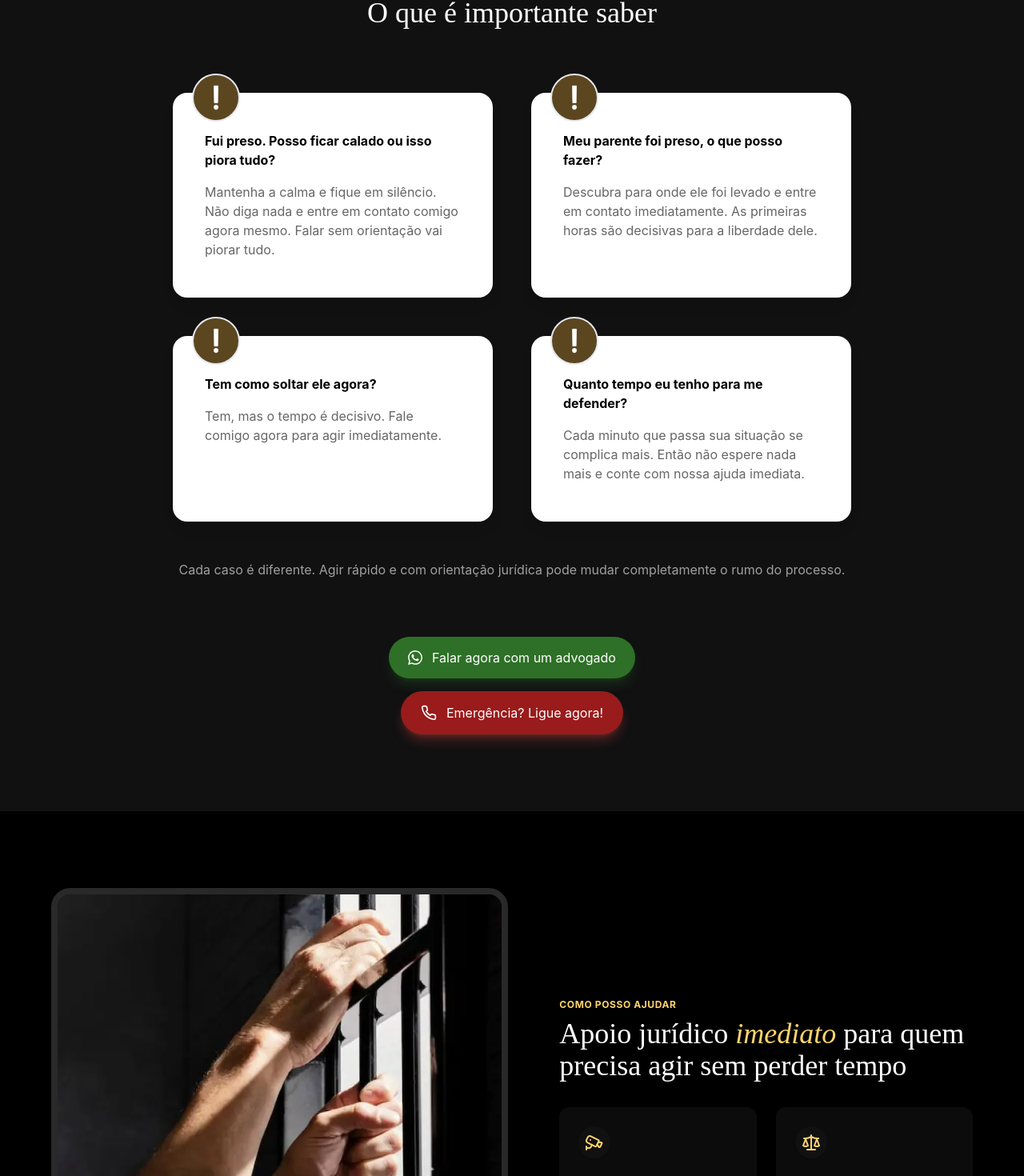
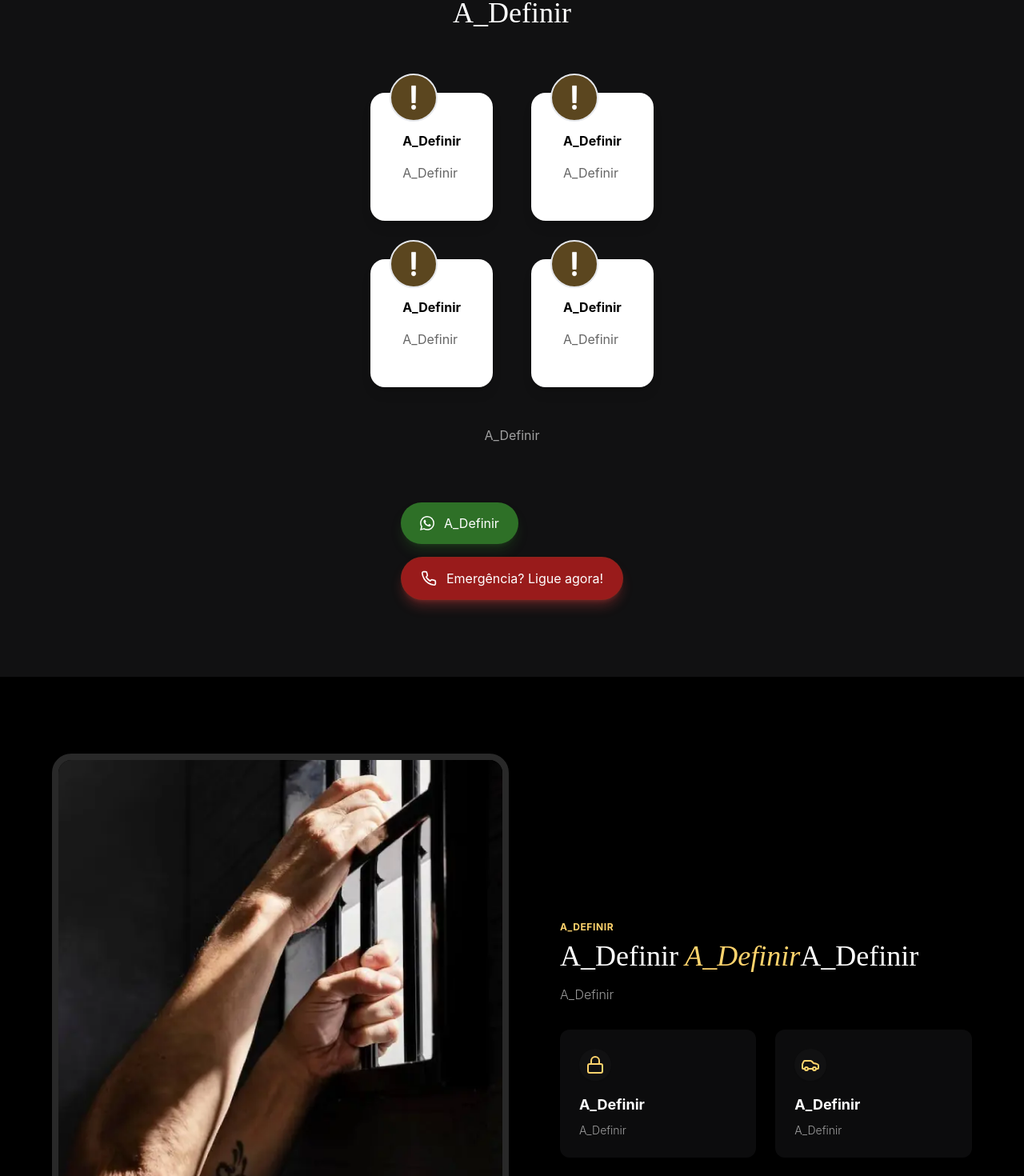
Before and after one commit to Paper-Street-Softwares/Template-Unico, a React (Vite) app: page /#home in a window 1280 px wide. Shown: the part 1317-2787 px from the top of the page at 80% size. Built offline with nearby package versions, Linux system fonts and the light colour scheme.

Commit message:
fix: Reseta

```diff
--- a/index.html
+++ b/index.html
@@ -6,35 +6,9 @@
 
     <link rel="stylesheet" href="./src/index.css" />
 
-    <title>Advogado Criminalista em Sobradinho RS | Dr. Maurício Batista</title>
-    <meta
-      name="description"
-      content="Advogado criminalista em Sobradinho RS, com atuação em flagrante, audiência de custódia, Tribunal do Júri e processos criminais. Atendimento técnico, estratégico e humanizado."
-    />
-    <meta
-      name="keywords"
-      content="Advogado Criminalista Sobradinho RS,
-Direito Penal Sobradinho RS,
-Dr. Maurício Batista Advogado,
-Advogado Penal Sobradinho RS,
-Advogado Criminal RS,
-Tribunal do Júri Sobradinho RS,
-Audiência de Custódia Advogado,
-Prisão em Flagrante Advogado RS,
-Defesa Criminal Sobradinho,
-Processo Criminal RS,
-Advogado Criminalista Rio Grande do Sul,
-Escritório de Direito Penal RS,
-Advogado Criminalista Dr. Maurício Batista,
-Inquérito Policial Advogado,
-Advogado Penalista RS,
-Defesa em Processo Penal,
-Advogado para Prisão em Flagrante,
-Advogado Criminal Sobradinho,
-Direito Penal Rio Grande do Sul,
-Atuação Criminal Sobradinho RS.
-"
-    />
+    <title>A_Definir</title>
+    <meta name="description" content="A_Definir" />
+    <meta name="keywords" content="A_Definir" />
     <link
       rel="apple-touch-icon"
       sizes="57x57"
@@ -130,36 +104,18 @@ Atuação Criminal Sobradinho RS.
     <meta name="msapplication-TileColor" content="#ffffff" />
     <!-- Meta tags -->
     <!-- Meta tags Open Graph (OG) para WhatsApp e Facebook -->
-    <meta
-      property="og:title"
-      content="Advogado Criminalista em Sobradinho RS | Dr. Maurício Batista"
-    />
-    <meta
-      property="og:description"
-      content="Advogado criminalista em Sobradinho RS, com atuação em flagrante, audiência de custódia, Tribunal do Júri e processos criminais. Atendimento técnico, estratégico e humanizado."
-    />
-    <meta
-      property="og:image"
-      content="https://www.mauriciobatista.adv.br/previewIcon.png"
-    />
-    <meta property="og:url" content="https://www.mauriciobatista.adv.br/" />
+    <meta property="og:title" content="A_Definir" />
+    <meta property="og:description" content="A_Definir" />
+    <meta property="og:image" content="https://A_Definir/previewIcon.png" />
+    <meta property="og:url" content="https://A_Definir/" />
     <meta property="og:type" content="website" />
 
     <!-- Meta tags do Twitter (opcional, mas recomendável) -->
     <meta name="twitter:card" content="summary_large_image" />
-    <meta
-      name="twitter:title"
-      content="Advogado Criminalista em Sobradinho RS | Dr. Maurício Batista"
-    />
-    <meta
-      name="twitter:description"
-      content="Advogado criminalista em Sobradinho RS, com atuação em flagrante, audiência de custódia, Tribunal do Júri e processos criminais. Atendimento técnico, estratégico e humanizado."
-    />
-    <meta
-      name="twitter:image"
-      content="https://www.mauriciobatista.adv.br/previewIcon.png"
-    />
-    <meta name="twitter:url" content="https://www.mauriciobatista.adv.br/" />
+    <meta name="twitter:title" content="A_Definir" />
+    <meta name="twitter:description" content="A_Definir" />
+    <meta name="twitter:image" content="https://A_Definir/previewIcon.png" />
+    <meta name="twitter:url" content="https://A_Definir/" />
   </head>
   <body>
     <div id="root"></div>
--- a/src/content/content.jsx
+++ b/src/content/content.jsx
@@ -1,6 +1,7 @@
 import logo from '../assets/imgs/logo/logo.webp'
 import heroDefaultImg from '../assets/imgs/hero/lawHero.webp'
 import heroDefaultMobileImg from '../assets/imgs/hero/lawHeroMobile.webp'
+
 import imgFeatures from '../assets/imgs/features/imgServices.webp'
 
 import aboutImg from '../assets/imgs/about/aboutImg.webp'
@@ -23,11 +24,6 @@ import {
   Car,
   HandCoins,
   Check,
-  Camera,
-  CameraIcon,
-  CameraOff,
-  SwitchCamera,
-  Cctv,
 } from 'lucide-react'
 import { Users } from 'lucide-react'
 import { FileText } from 'lucide-react'
@@ -35,14 +31,14 @@ import { FileText } from 'lucide-react'
 const currentYear = new Date().getFullYear()
 
 export const infos = {
-  name: 'Dr. Maurício Batista',
+  name: 'A_Definir',
   email: 'contato', // Email desejado pelo cliente
   emailSecundario: 'A_Definir', // Email desejado pelo cliente
-  domain: 'mauriciobatista.adv.br', // Sem "www"
+  domain: 'A_Definir', // Sem "www"
   phone: {
-    ddd: '51',
-    firstPart: '99803', // Apenas os 5 primeiros números (incluindo o 9)
-    secondPart: '4276', // Apenas os 4 últimos números
+    ddd: '00',
+    firstPart: '00000', // Apenas os 5 primeiros números (incluindo o 9)
+    secondPart: '0000', // Apenas os 4 últimos números
   },
   phoneSecundario: {
     ddd: 'A_Definir',
@@ -57,7 +53,10 @@ export const infos = {
   endereco: (
     <div>
       {/* <p>Endereço:</p> */}
-      <p>Sobradinho - RS</p>
+      <p>A_Definir,</p>
+      <p>A_Definir,</p>
+      <p>A_Definir,</p>
+      <p>A_Definir</p>
     </div>
   ),
   enderecoSecundario: (
@@ -82,7 +81,7 @@ export const infos = {
   tiktokProfile: '',
 
   whatsappDefaultMessage:
-    'Olá! Preciso da ajuda urgente de um advogado criminalista. Pode me ajudar?',
+    'Olá! Vim através do site de vocês e gostaria de tirar umas dúvidas.',
   whatsChatDefaultMessage:
     'Gostaria de falar conosco agora mesmo? Clque abaixo 👇',
   slogan: '',
@@ -103,22 +102,22 @@ const content = {
         'Início',
         'Serviços',
         'Sobre',
-        'Perguntas',
+        // 'Perguntas',
         // 'Blog',
         // 'Mapa',
       ],
-      menuId: ['home', 'feature', 'about', 'faq'],
+      menuId: ['home', 'feature', 'about'],
       ariaLabel: 'Botão de Contato',
       ctaButtonText: 'Contato',
       ctaButtonTextResponsive: 'Contato',
     },
     hero: {
-      miniTag: 'Plantão 24h - atendimento imediato',
+      miniTag: 'A_Definir',
       title: (
         <h1>
-          Advogado{' '}
+          A_Definir{' '}
           <span className="destaque relative italic font-light">
-            Criminalista
+            A_Definir
             <span>
               <svg
                 className="hero-underline absolute bottom-2 left-0 w-full h-3 text-accent/30 hidden desktop1:flex"
@@ -145,28 +144,23 @@ const content = {
                 />
               </svg>
             </span>
-          </span>{' '}
-          em Sobradinho
+          </span>
+          ?
         </h1>
       ),
-      subtitle: (
-        <p>
-          Atuação <strong className="text-primaryLight">URGENTE</strong> em
-          casos de prisão em flagrante, audiência de custódia, Habeas Corpus,
-          liberdade provisória e medidas emergenciais.{' '}
-        </p>
-      ),
+      subtitle: <p>A_Definir</p>,
       heroDefaultImage: heroDefaultImg, // img da pessoa mobile
       heroDefaulMobiletImg: heroDefaultMobileImg,
+
       alt: 'Imagem ilustrativa da Seção Início',
       ctaButtonAriaLabel:
         'Botão para chamada de ação para contato pelo whatsapp',
-      ctaButtonText: 'Seja atendido agora no WhatsApp',
+      ctaButtonText: 'Preciso de ajuda urgente',
       ctaButtonTextSecondary: 'A_Definir',
       obsHero: {
         icon: <LucideIdCard />,
         iconTwo: <LucideIdCard />,
-        text: 'Não espere nem mais um minuto, sua liberdade depende disso!',
+        text: 'A_Definir',
         textTwo: 'A_Definir',
       },
       secondaryCta: 'Contato',
@@ -191,51 +185,46 @@ const content = {
     },
     important: {
       miniTag: 'A_Definir',
-      title: 'O que é importante saber',
+      title: 'A_Definir',
       cards: {
         card1: {
-          title: 'Fui preso. Posso ficar calado ou isso piora tudo?',
-          paragraph:
-            'Mantenha a calma e fique em silêncio. Não diga nada e entre em contato comigo agora mesmo. Falar sem orientação vai piorar tudo.',
+          title: 'A_Definir',
+          paragraph: 'A_Definir',
         },
         card2: {
-          title: 'Meu parente foi preso, o que posso fazer?',
-          paragraph:
-            'Descubra para onde ele foi levado e entre em contato imediatamente. As primeiras horas são decisivas para a liberdade dele.',
+          title: 'A_Definir',
+          paragraph: 'A_Definir',
         },
         card3: {
-          title: 'Tem como soltar ele agora?',
-          paragraph:
-            'Tem, mas o tempo é decisivo. Fale comigo agora para agir imediatamente.',
+          title: 'A_Definir',
+          paragraph: 'A_Definir',
         },
         card4: {
-          title: 'Quanto tempo eu tenho para me defender?',
-          paragraph:
-            'Cada minuto que passa sua situação se complica mais. Então não espere nada mais e conte com nossa ajuda imediata.',
+          title: 'A_Definir',
+          paragraph: 'A_Definir',
         },
       },
-      fraseObs:
-        'Cada caso é diferente. Agir rápido e com orientação jurídica pode mudar completamente o rumo do processo.',
-      ctaButtonText: 'Falar agora com um advogado',
+      fraseObs: 'A_Definir',
+      ctaButtonText: 'A_Definir',
     },
     features: {
-      miniTag: 'COMO POSSO AJUDAR',
+      miniTag: 'A_Definir',
       title: (
         <h1>
-          Apoio jurídico
-          <span className="destaque italic font-light"> imediato</span> para
-          quem precisa agir sem perder tempo
+          A_Definir
+          <span className="destaque italic font-light"> A_Definir</span>
+          A_Definir
         </h1>
       ),
-      subtitle: '',
+      subtitle: 'A_Definir',
       imgFeatures: imgFeatures,
       alt: 'imagem representativa da Seção Serviços',
-      titleMessageFeature: 'Prisão não é o fim. ',
-      subtitleMessageFeature: 'Defesa imediata pode mudar tudo.',
+      titleMessageFeature: 'A_Definir',
+      subtitleMessageFeature: 'A_Definir',
       cards: {
         card1: {
-          title: 'Acompanhamento em Delegacia e Prisão em Flagrante',
-          subtitle: 'Advogado ao seu lado na delegacia e no flagrante.',
+          title: 'A_Definir',
+          subtitle: 'A_Definir',
           description: (
             <div>
               A_Definir
@@ -244,13 +233,13 @@ const content = {
               A_Definir
             </div>
           ),
-          icon: <Cctv />,
+          icon: <Lock />,
           buttonLabelModal: 'Fale Conosco',
           buttonLabel: 'Saiba Mais',
         },
         card2: {
-          title: 'Audiência de Custódia',
-          subtitle: 'Defesa para tentar garantir a liberdade já na audiência.',
+          title: 'A_Definir',
+          subtitle: 'A_Definir',
           description: (
             <div>
               A_Definir
@@ -259,13 +248,13 @@ const content = {
               A_Definir
             </div>
           ),
-          icon: <Scale />,
+          icon: <Car />,
           buttonLabelModal: 'Fale Conosco',
           buttonLabel: 'Saiba Mais',
         },
         card3: {
-          title: 'Tribunal do Júri',
-          subtitle: 'Atuação no julgamento que pode definir seu futuro.',
+          title: 'A_Definir',
+          subtitle: 'A_Definir',
           description: (
             <div>
               A_Definir <br />
@@ -273,14 +262,13 @@ const content = {
               A_Definir
             </div>
           ),
-          icon: <Gavel />,
+          icon: <HandCoins />,
           buttonLabelModal: 'Fale Conosco',
           buttonLabel: 'Saiba Mais',
         },
         card4: {
-          title: 'Inquérito e Processo Criminal',
-          subtitle:
-            'Assistência jurídica do início da investigação até o fim do processo.',
+          title: 'A_Definir',
+          subtitle: 'A_Definir',
           description: (
             <div>
               A_Definir
@@ -358,7 +346,7 @@ const content = {
           subtitle: 'A_Definir',
         },
       },
-      ctaButtonText: 'Receba orientação jurídica agora',
+      ctaButtonText: 'Recuperar minha paz ao dirigir',
     },
     maps: {
       minitag: 'A_Definir',
@@ -371,28 +359,22 @@ const content = {
         img: aboutImg,
         alt: 'Imagem ilustrativa da Seção Sobre',
       },
-      miniTag: 'QUEM É O DR. MAURÍCIO BATISTA',
+      miniTag: 'A_Definir',
       title: (
         <h1>
-          Referência em Direito
-          <span className="destaque italic font-light"> Penal</span>{' '}
+          A_Definir
+          <span className="destaque italic font-light"> A_Definir</span>{' '}
+          A_Definir
         </h1>
       ),
       SecondPartTitle: '',
-      subtitle:
-        'Atuação responsável, estratégica e humana nos momentos mais críticos',
+      subtitle: 'A_Definir',
       paragraph: (
         <div>
-          Desde cedo, Maurício Batista escolheu o Direito como caminho. Com
-          formação em Direito Penal e Criminologia pela PUCRS e atuação
-          exclusiva na área criminal, construiu sua trajetória unindo técnica,
-          prática real e responsabilidade em cada caso atendido.
+          A_Definir
           <br />
-          <br />A atuação é pautada pela escuta ativa, empatia e estratégia
-          defensiva sólida, com presença constante ao lado do cliente e de sua
-          família. Com sedes no Rio Grande do Sul e atuação em todo o país, o
-          escritório reúne uma equipe preparada para lidar com processos
-          criminais com seriedade, ética e atenção individual.
+          <br />
+          A_Definir
         </div>
       ),
 
@@ -411,7 +393,7 @@ const content = {
       paragraphModalCta: 'Entre em contato',
       titleModal: 'A_Definir',
       ctaButtonAriaLabel: 'Botão para entrar em contato',
-      ctaButtonText: 'Falar diretamente com o advogado',
+      ctaButtonText: 'Falar diretamente com a Dr. Marina',
       // aboutSocial: {
       //   img: {
       //     img: aboutSocialImg,
@@ -456,12 +438,12 @@ const content = {
     //   },
     // },
     steps: {
-      miniTag: 'COMO ATUAMOS NO SEU CASO CRIMINAL',
+      miniTag: 'A_Definir',
       title: (
         <h1>
-          Atuação
-          <span className="destaque italic font-light"> estratégica </span>
-          para proteger seus direitos e sua liberdade
+          A_Definir
+          <span className="destaque italic font-light"> A_Definir </span>
+          A_Definir
         </h1>
       ),
       subtitle: '',
@@ -470,40 +452,33 @@ const content = {
       cards: {
         card1: {
           stepNumber: 1,
-          cardTitle: 'Análise imediata da situação criminal',
-          cardDescription:
-            'Analisamos o que já aconteceu no caso, como prisão, flagrante, intimação ou investigação, identificando riscos, ilegalidades e as melhores medidas a serem tomadas desde o início.',
+          cardTitle: 'A_Definir',
+          cardDescription: 'A_Definir',
         },
         card2: {
           stepNumber: 2,
-          cardTitle: 'Medidas urgentes para reduzir riscos imediatos',
-          cardDescription:
-            'Com base na análise, adotamos as providências jurídicas cabíveis para tentar garantir a liberdade, evitar prisões desnecessárias e corrigir falhas que possam prejudicar o processo.',
+          cardTitle: 'A_Definir',
+          cardDescription: 'A_Definir',
         },
         card3: {
           stepNumber: 3,
-          cardTitle: 'Definição da melhor estratégia de defesa',
-          cardDescription:
-            'Traçamos uma estratégia clara para o caso, avaliando provas, depoimentos e possibilidades legais, sempre focando na proteção dos direitos e na redução de danos ao longo do processo.',
+          cardTitle: 'A_Definir',
+          cardDescription: 'A_Definir',
         },
         card4: {
           stepNumber: 4,
-          cardTitle: 'Acompanhamento próximo e comunicação clara',
-          cardDescription:
-            'Você e sua família acompanham cada etapa com explicações objetivas, prazos definidos e orientação constante, sabendo exatamente o que está sendo feito e o que esperar.',
+          cardTitle: 'A_Definir',
+          cardDescription: 'A_Definir',
         },
       },
-      ctaButtonText: 'Falar diretamente comigo',
+      ctaButtonText: 'A_Definir',
     },
     ctaSecondary: {
-      miniTag: 'Estamos de plantão',
-      title: <h1>Não espere mais para proteger sua liberdade</h1>,
+      miniTag: 'A_Definir',
+      title: <h1>A_Definir</h1>,
       subtitle: (
         <div>
-          <p className="mb-6 font-secondFont">
-            Cada decisão atrasada pode agravar o processo. Atuamos com rapidez,
-            estratégia e acompanhamento direto desde o primeiro momento.
-          </p>
+          <p className="mb-6 font-secondFont">A_Definir</p>
         </div>
       ),
       container: {
@@ -536,7 +511,7 @@ const content = {
       // titleDireita: (
       //   <h1 className="text-title5 my-3 font-mainFont">WhatsApp</h1>
       // ),
-      ctaButtonText: 'Converse agora com um advogado',
+      ctaButtonText: 'A_Definir',
       ctaButtonAriaLabel:
         'Botão para chamada de ação para contato pelo whatsapp',
     },
@@ -550,30 +525,25 @@ const content = {
     //   blogLink: 'mauromoncao.wordpress.com', //sem "https://"
     // },
     faq: {
-      miniTag: 'TIRE SUAS DÚVIDAS',
-      title: 'Perguntas Frequentes',
-      subtitle: 'Confira as perguntas abaixo para esclarecer suas dúvidas. ',
+      miniTag: 'A_Definir',
+      title: 'A_Definir',
+      subtitle: 'A_Definir',
       questions: {
         question1: {
-          question: 'Como funciona a contratação e o atendimento?',
-          answer:
-            'O primeiro passo é o contato direto via WhatsApp para agendamento de uma consulta (presencial ou online). Analisaremos os fatos imediatamente para definir a viabilidade da defesa e o planejamento estratégico necessário.',
+          question: 'A_Definir',
+          answer: 'A_Definir',
         },
         question2: {
-          question: 'Quanto tempo dura um processo criminal?',
-          answer:
-            'O tempo é variável e depende do rito processual (comum, júri, especial) e da agilidade do Judiciário. Durante a análise do caso, apresentamos um panorama das etapas prováveis e trabalhamos para que não haja excesso de prazo na tramitação.',
+          question: 'A_Definir',
+          answer: 'A_Definir',
         },
         question3: {
-          question: 'Quais documentos são essenciais para a defesa?',
-          answer:
-            'É fundamental apresentar o Boletim de Ocorrência, cópia do Inquérito Policial (se houver), documentos pessoais e qualquer prova que ajude a desconstruir a acusação (fotos, mensagens, lista de testemunhas). Caso você não tenha o processo, nós realizamos a busca nos sistemas judiciais.',
+          question: 'A_Definir',
+          answer: 'A_Definir',
         },
         question4: {
-          question:
-            'O escritório atua com consultoria preventiva (Criminal Compliance)?',
-          answer:
-            'Sim. Atuamos de forma consultiva para empresas e indivíduos, visando mitigar riscos de investigações, garantir a conformidade com a lei e evitar que condutas do dia a dia sejam interpretadas como ilícitos penais.',
+          question: 'A_Definir',
+          answer: 'A_Definir',
         },
       },
       paragraph: 'Clique aqui caso tenha mais dúvidas',
```
